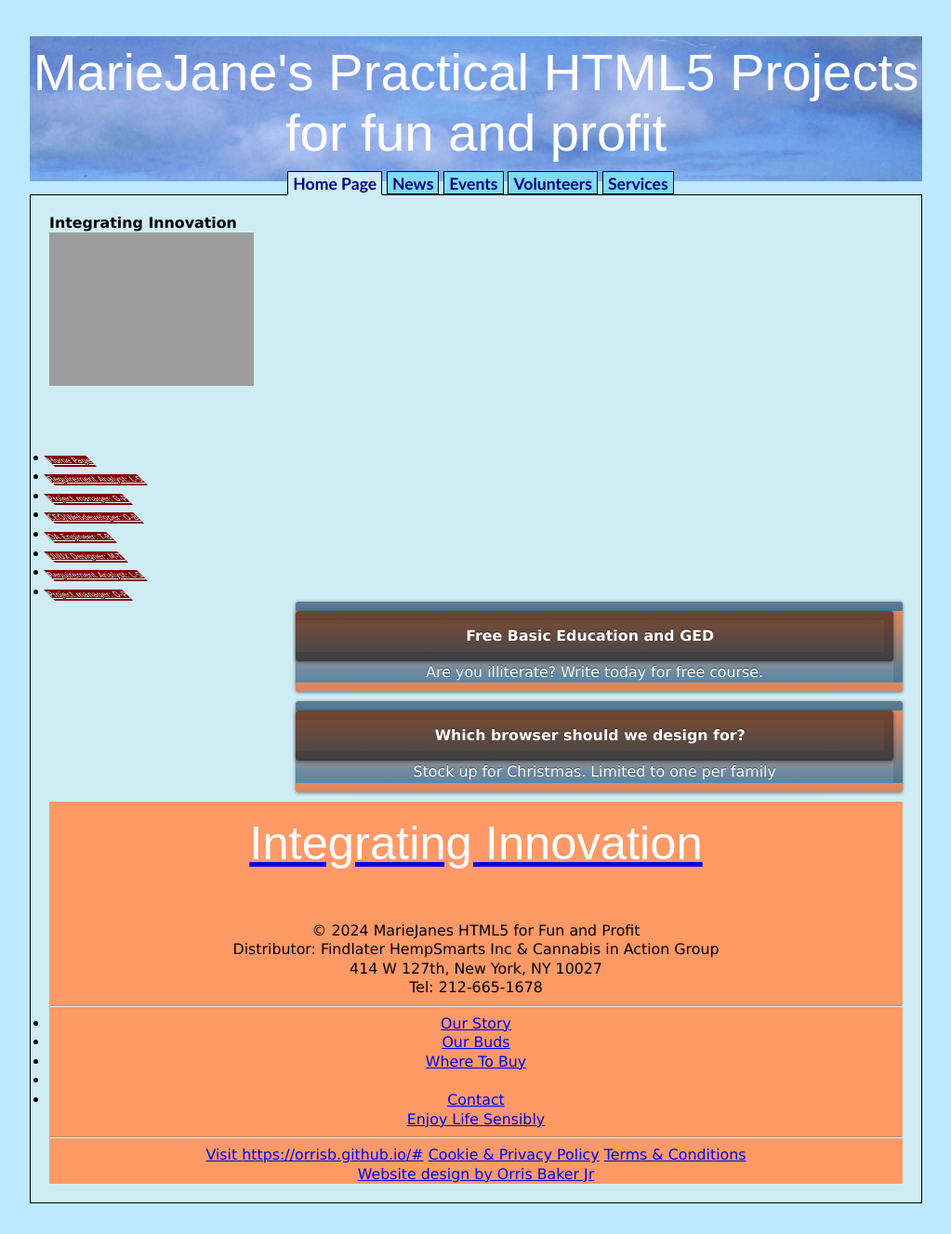
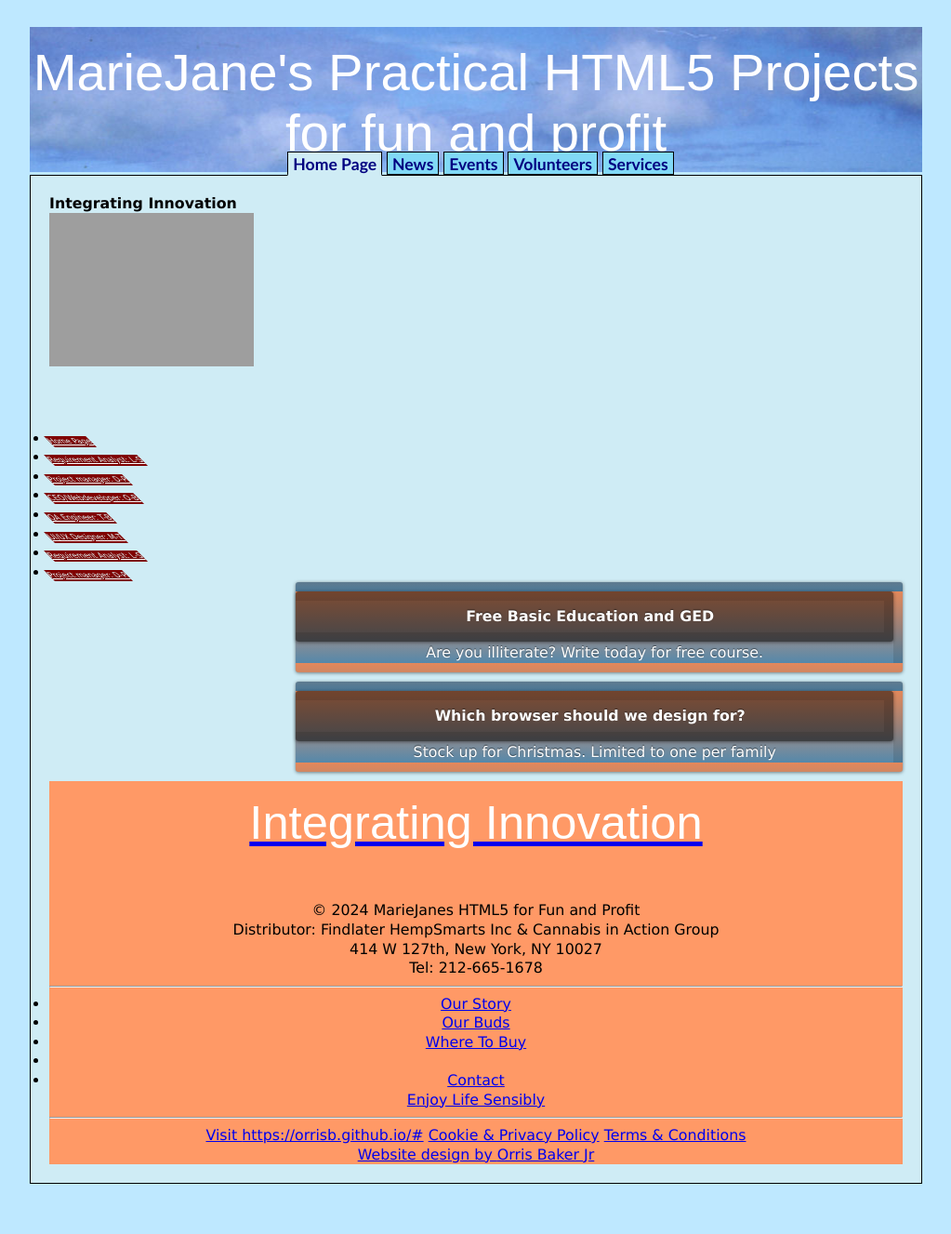
Before and after one commit to orrisb/orrisb.github.io, a PHP site: page /index.html in a window 1280 px wide. Shown: the whole page at 93% size, without its empty margins (128-1151 px from the left). After the commit the page ends 1273 px from the top, so only its background shows below. Run offline with PHP 8.4, Linux system fonts and the light colour scheme; grey boxes are pictures that could not be loaded.

Commit message:
Update squaretabs.css

```diff
--- a/CSS/squaretabs.css
+++ b/CSS/squaretabs.css
@@ -8,7 +8,7 @@ body {text-align:center; margin: 20px; background: #bee8ff; font: medium arial;
 }
 header {
 	margin-top:0;
-	height:12.2em;
+	height:11em;
 	width:100%;
     background-image:url('images/bluepan.jpg');
 	background-repeat:no-repeat;
@@ -93,7 +93,7 @@ body {
 	box-shadow: 0 .05em .25em rgba(0, 0, 0, .5);
 	color: white;
 	text-shadow: 0 -.05em .05em rgba(0, 0, 0, .5);
-	font-size: 125%;
+	font-size: 110%;
 	line-height: 1.5;
 	border-width: 10px;
 	border-left-width: 0;
```
